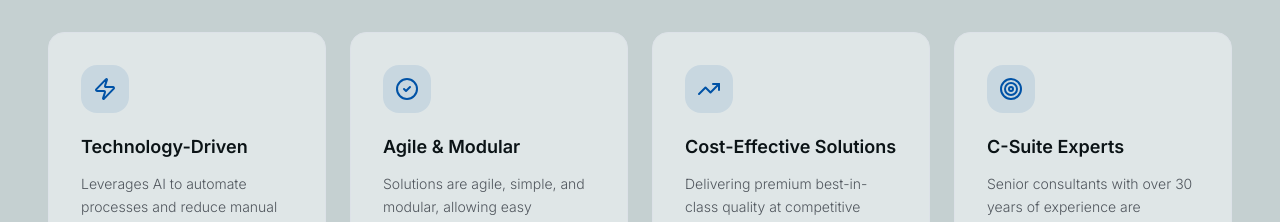
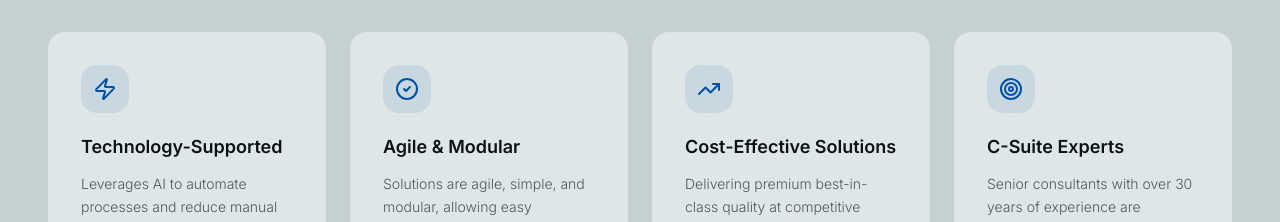
Before and after one commit to shauryaupadhyaya/zsmerchant-co, a Next.js app: page / in a window 1280 px wide. Shown: the part 1140-1362 px from the top of the page. Built offline with nearby package versions, Linux system fonts and the light colour scheme.

Commit message:
touch ups

```diff
--- a/app/page.tsx
+++ b/app/page.tsx
@@ -164,7 +164,7 @@ function HomePage({ navigateTo }: { navigateTo: (page: string) => void }) {
   const differentiators = [
     {
       icon: <Zap className="w-6 h-6" />,
-      title: "Technology-Driven",
+      title: "Technology-Supported",
       description: "Leverages AI to automate processes and reduce manual effort for faster and accurate results."
     },
     {
```
